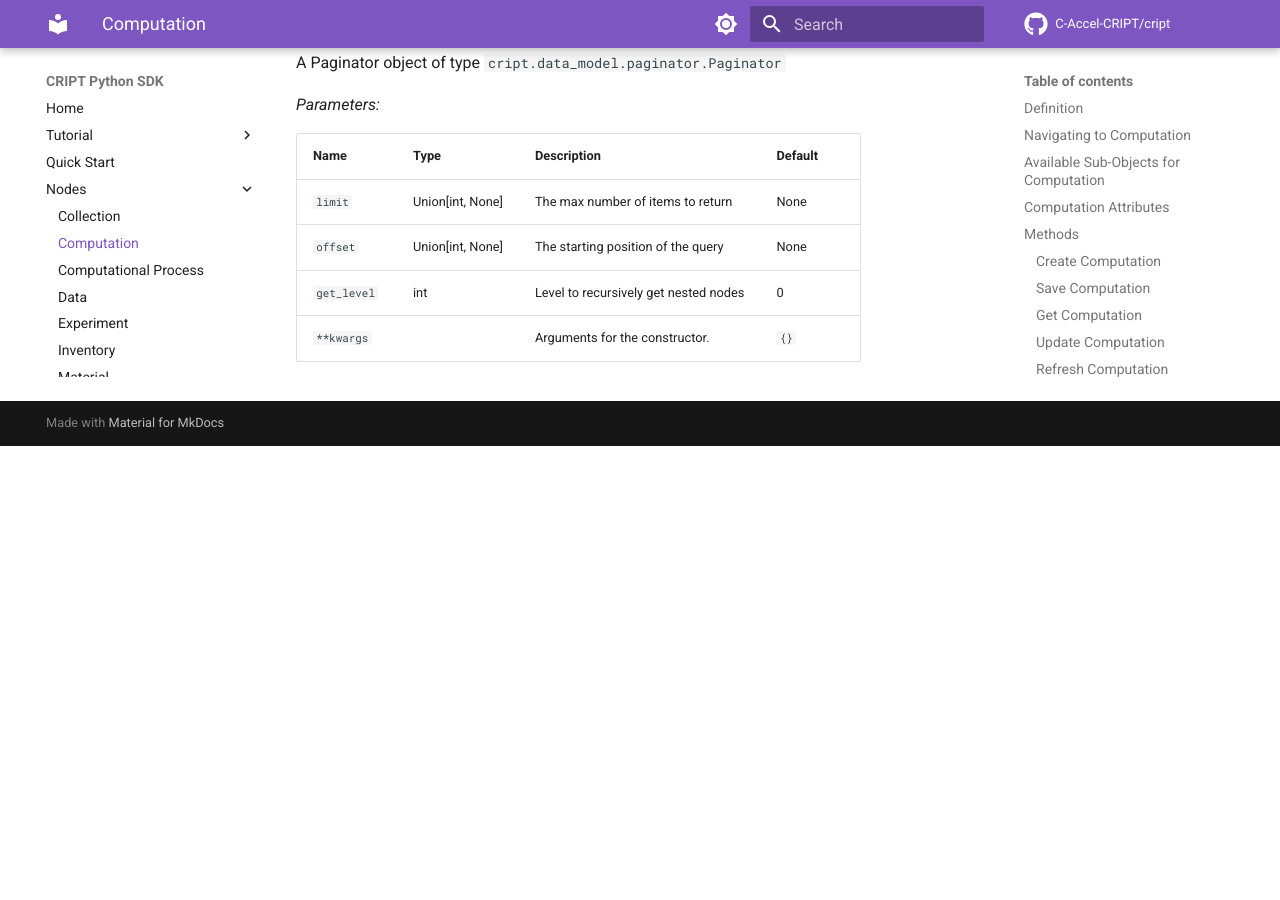
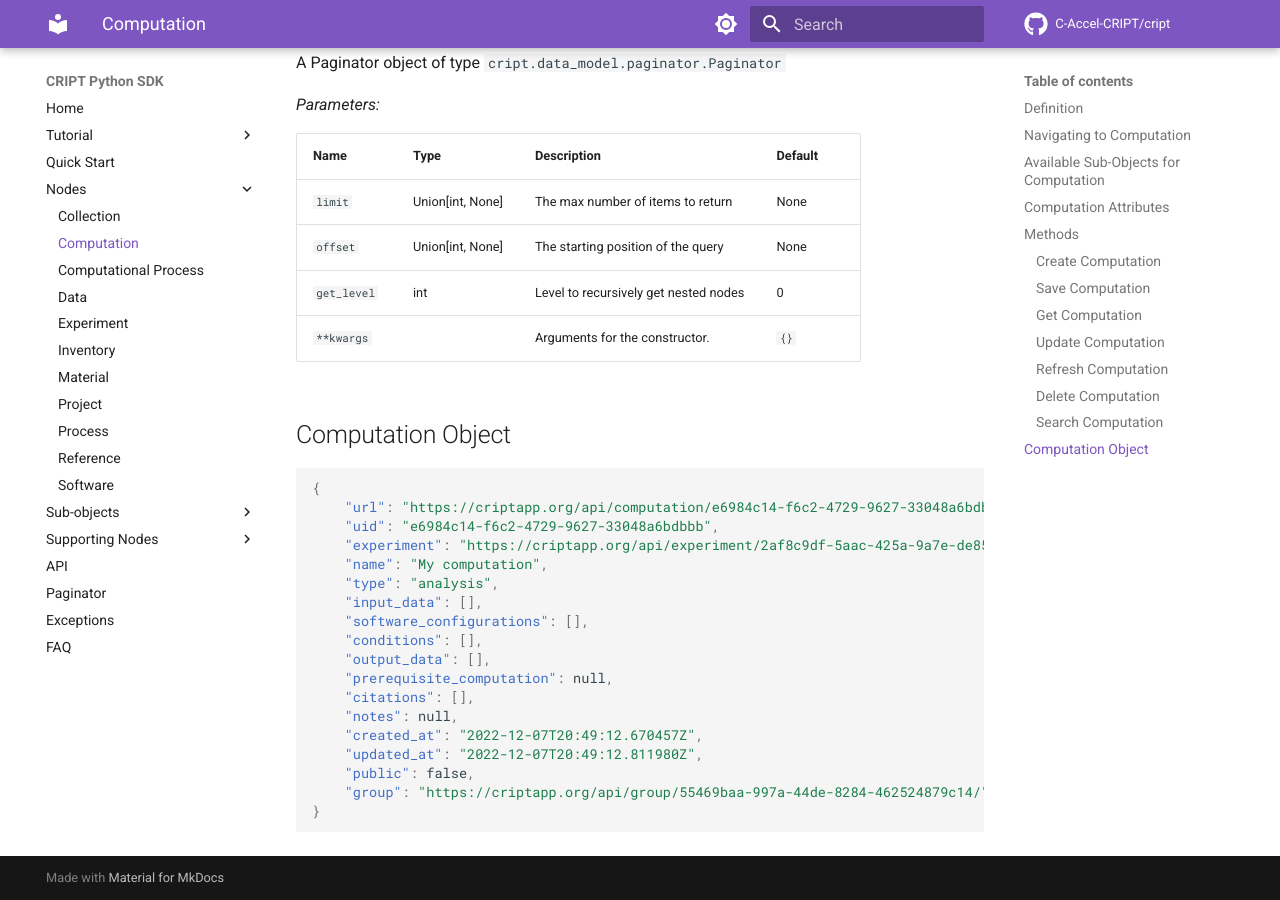
Before and after one commit to C-Accel-CRIPT/sdk-archive, an MkDocs documentation site: the page built from docs/nodes/computation.md, in a window 1280 px wide and 900 px high, scrolled down 5202 px. Built offline with MkDocs 1.6.1 and Material for MkDocs 9.7.7, drawn with Linux system fonts in a browser that asks for light colours; comment, search, counter and statistics services are not loaded; before the commit the page ends 5648 px from its top, so only the background shows below that.

Commit message:
added node object representation to computation

````diff
--- a/docs/nodes/computation.md
+++ b/docs/nodes/computation.md
@@ -248,3 +248,25 @@ _Parameters:_
 | `offset`    | Union[int, None] | The starting position of the query    | None    |
 | `get_level` | int              | Level to recursively get nested nodes | 0       |
 | `**kwargs`  |                  | Arguments for the constructor.        | `{}`    |
+
+## Computation Object
+```json
+{
+    "url": "https://criptapp.org/api/computation/e6984c14-f6c2-4729-9627-33048a6bdbbb/",
+    "uid": "e6984c14-f6c2-4729-9627-33048a6bdbbb",
+    "experiment": "https://criptapp.org/api/experiment/2af8c9df-5aac-425a-9a7e-de853d3f4701/",
+    "name": "My computation",
+    "type": "analysis",
+    "input_data": [],
+    "software_configurations": [],
+    "conditions": [],
+    "output_data": [],
+    "prerequisite_computation": null,
+    "citations": [],
+    "notes": null,
+    "created_at": "2022-12-07T20:49:12.670457Z",
+    "updated_at": "2022-12-07T20:49:12.811980Z",
+    "public": false,
+    "group": "https://criptapp.org/api/group/55469baa-997a-44de-8284-462524879c14/"
+}
+```
````
